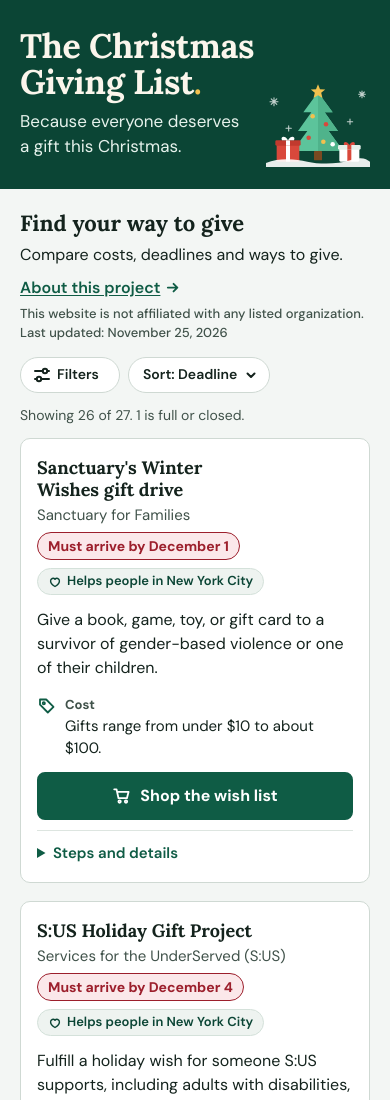
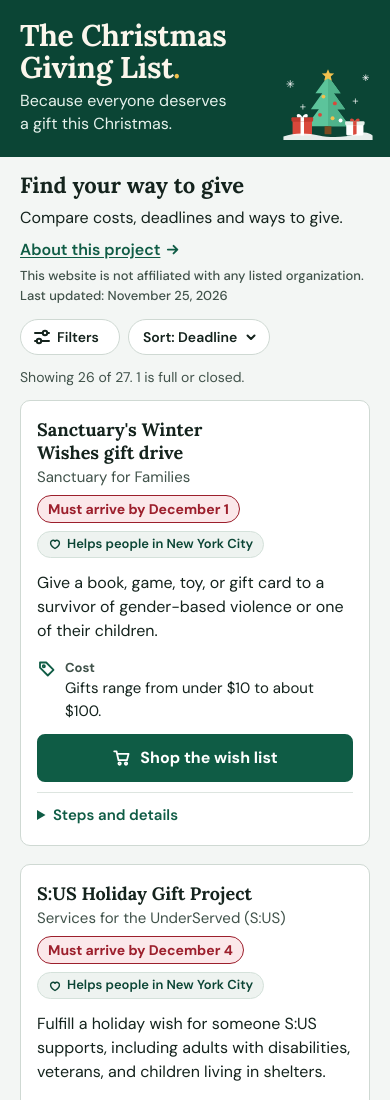
Before and after one commit to crystmas/christmas-giving-list, a plain HTML site: page index.html in a window 390 px wide. Shown: the top 1100 px of the page. Drawn offline with Linux system fonts and the light colour scheme.

Commit message:
Shorter header on desktop, tighter on phones; version the stylesheet link
- Desktop: smaller title and tagline on one line, smaller tree, less
  padding (about 142px tall at 1230px, was 287px)
- Phones: smaller title, tagline and tree (about 157px at 390px, was 189px)
- Link styles.css with ?v= so browsers fetch the new file, and note it in
  the README

Co-Authored-By: Claude Opus 5.5 <noreply@anthropic.com>
Claude-Session: https://claude.ai/code/session_01R2yiMpDAzaJMHyWFLZMk5x

```diff
--- a/index.html
+++ b/index.html
@@ -21,7 +21,7 @@
 <!-- The heading font and the main text font start loading right away -->
 <link rel="preload" href="fonts/lora-latin-700-normal.woff2" as="font" type="font/woff2" crossorigin>
 <link rel="preload" href="fonts/dm-sans-latin-400-normal.woff2" as="font" type="font/woff2" crossorigin>
-<link rel="stylesheet" href="styles.css">
+<link rel="stylesheet" href="styles.css?v=2026-11-26-2">
 <!-- The folded feedback form needs JavaScript. Without it, only the plain link to the form shows. -->
 <noscript><style>#feedback { display: none; }</style></noscript>
 </head>
--- a/styles.css
+++ b/styles.css
@@ -136,37 +136,39 @@ a { color: var(--brand); text-underline-offset: 0.15em; }
 
 /* Header: a solid evergreen band with the site's name, a short tagline, and the tree. The tree is decoration only. */
 .site-head { position: relative; background: var(--head-bg); color: var(--head-ink); }
-.site-head .wrap { position: relative; display: grid; gap: 14px; padding-top: 44px; padding-bottom: 48px; }
+.site-head .wrap { position: relative; display: grid; gap: 6px; padding-top: 30px; padding-bottom: 32px; }
 .site-title {
-  font-family: var(--font-display); font-weight: 700; font-size: 3.5rem; line-height: 1.05; letter-spacing: -0.01em;
-  color: #fbf6ec; max-width: 7.63em; /* 12ch in Lora */
+  font-family: var(--font-display); font-weight: 700; font-size: 2.75rem; line-height: 1.05; letter-spacing: -0.01em;
+  color: #fbf6ec; text-wrap: balance;
+  max-width: calc(100% - 160px); /* stops before the tree, so the title never runs under it */
 }
 .site-title .dot { color: #f2c14e; }
 /* On the About page the title links back to the list: no underline until it is hovered or focused */
 .site-title a { color: inherit; text-decoration: none; }
 .site-title a:hover, .site-title a:focus-visible { text-decoration: underline; text-decoration-thickness: 0.06em; }
-.tagline { font-size: 1.375rem; line-height: 1.45; color: #e6f2ec; text-wrap: balance; max-width: 16.42em; /* 24ch in DM Sans */ }
+.tagline { font-size: 1.1875rem; line-height: 1.45; color: #e6f2ec; text-wrap: balance; }
 .site-head :focus-visible { outline-color: var(--head-ink); }
 /* The tree and gifts sit at the bottom right of the band */
-.holiday-art { position: absolute; right: 40px; bottom: 36px; width: 220px; height: auto; }
+.holiday-art { position: absolute; right: 20px; bottom: 20px; width: 124px; height: auto; }
 @media (max-width: 699px) {
-  .site-head .wrap { gap: 10px; padding-top: 28px; padding-bottom: 30px; }
-  .site-title { font-size: 2.125rem; }
+  .site-head .wrap { padding-top: 20px; padding-bottom: 22px; }
+  /* On phones the title always breaks as "The Christmas / Giving List." */
+  .site-title { font-size: 1.875rem; max-width: 7.63em; /* 12ch in Lora */ }
   /* The tagline stops before the tree, so the two never touch */
-  .tagline { font-size: 1.0625rem; max-width: min(16.42em, calc(100% - 116px)); }
-  .holiday-art { width: 112px; right: 16px; bottom: 18px; }
+  .tagline { font-size: 1rem; max-width: min(16.42em, calc(100% - 104px)); }
+  .holiday-art { width: 96px; right: 14px; bottom: 14px; }
 }
 /* The opening paragraph sits just below the green band, in dark text on the light page, so it is easy to read.
    The link to the About page and the small print under it share one column, as wide as the paragraph. */
 .intro { padding-top: 18px; padding-bottom: 22px; display: grid; grid-template-columns: minmax(0, 41.04em); gap: 4px; font-size: 1.0625rem; }
-.intro-title { font-family: var(--font-display); font-weight: 700; font-size: 2.25rem; line-height: 1.1; color: var(--ink); margin: 0 0 4px; }
+.intro-title { font-family: var(--font-display); font-weight: 700; font-size: 2rem; line-height: 1.1; color: var(--ink); margin: 0 0 4px; }
 .lead { max-width: 41.04em; font-size: 1.0625rem; line-height: 1.55; color: var(--ink); }
 /* The About link keeps its 44px tap height but sits close to the words around it */
 .intro .page-link { margin: -6px 0 -10px; }
 /* The small gray text uses weight 500: at 400, DM Sans looks fainter than the old font at this size */
 .fineprint { margin-top: 0; font-size: 0.8125rem; font-weight: 500; color: var(--ink-soft); }
 @media (max-width: 699px) {
-  .intro { padding-top: 22px; }
+  .intro { padding-top: 16px; }
   .intro-title { font-size: 1.375rem; }
 }
 @media (max-width: 519px) {
```
Also changed, not shown: about.html (+1 -1 lines), 1 other file.
